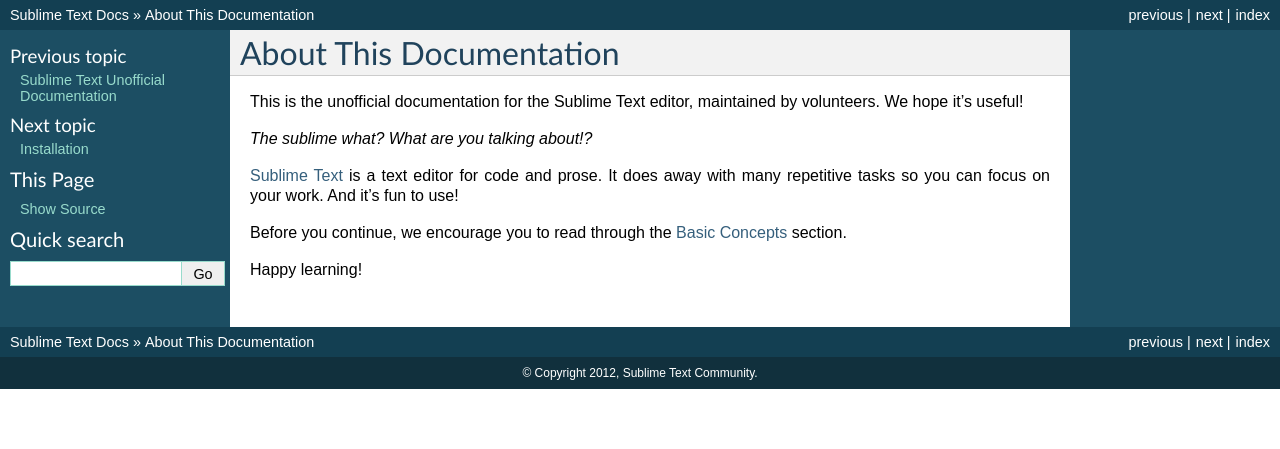
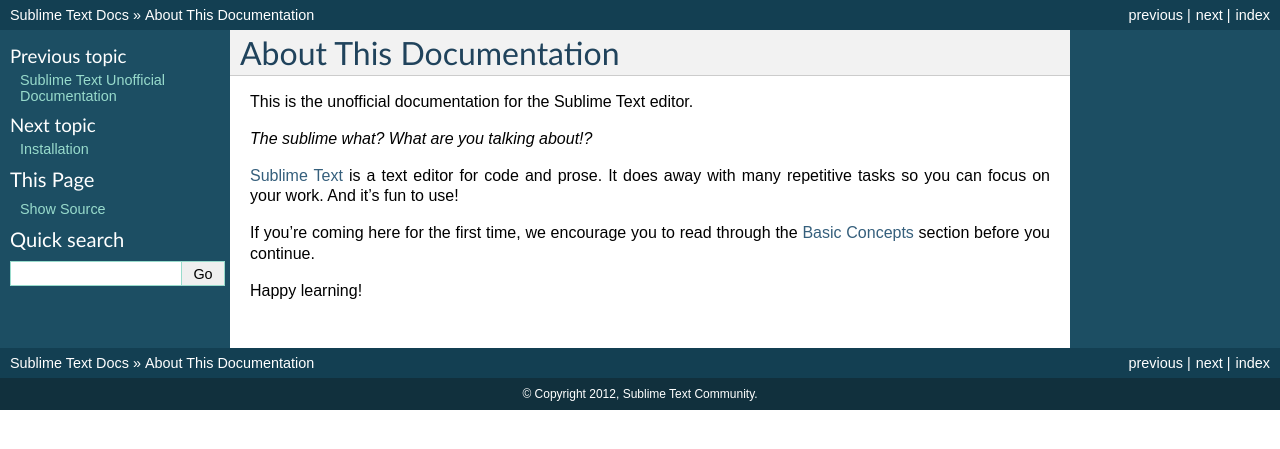
Before and after one commit to guillermooo/sublime-undocs, a Sphinx documentation site: the page built from source/intro.rst, in a window 1280 px wide. Shown: the top 449 px of the page. Built offline with Sphinx 7.4.7, drawn with Linux system fonts in a browser that asks for light colours.

Commit message:
edit intro

```diff
--- a/source/intro.rst
+++ b/source/intro.rst
@@ -2,8 +2,7 @@
 About This Documentation
 ========================
 
-This is the unofficial documentation for the Sublime Text editor, maintained by
-volunteers. We hope it's useful!
+This is the unofficial documentation for the Sublime Text editor.
 
 *The sublime what? What are you talking about!?*
 
@@ -12,7 +11,7 @@
 
 .. _Sublime Text: http://www.sublimetext.com
 
-Before you continue, we encourage you to read through the :doc:`basic_concepts`
-section.
+If you're coming here for the first time, we encourage you to read through the
+:doc:`basic_concepts` section before you continue.
 
 Happy learning!
```
